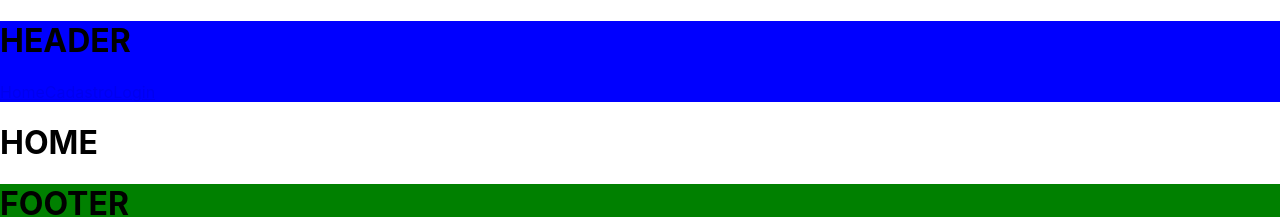
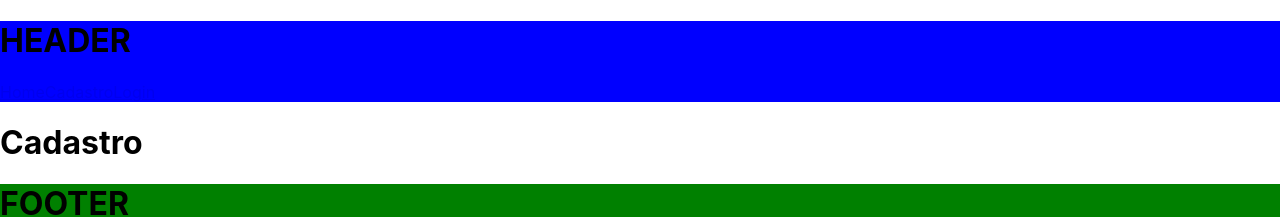
Before and after one commit to equipedevo/API_2_FRONT, a React (Create React App) app in the folder hermez/: page /cadastro in a window 1280 px wide. Shown: the top 217 px of the page. Built offline with nearby package versions, Linux system fonts and the light colour scheme.

Commit message:
Adição da base para as páginas Cadastro e Login

```diff
--- a/hermez/src/App.js
+++ b/hermez/src/App.js
@@ -3,6 +3,8 @@ import { BrowserRouter, Routes, Route } from 'react-router-dom'
 import Base from './pages/Base'
 import Home from './pages/Home';
 import './App.css';
+import Cadastro from './pages/Cadastro';
+import Login from './pages/Login';
 
 function App() {
   return (
@@ -10,8 +12,8 @@ function App() {
       <Routes>
         <Route path="/" element={<Base />}>
           <Route index element={<Home />} />
-          <Route path="cadastro" element={<Home />} />
-          <Route path="login" element={<Home />} />
+          <Route path="cadastro" element={<Cadastro />} />
+          <Route path="login" element={<Login />} />
           {/* path="*" serve para qualquer rota, então deve ficar por último e direcionar para a home ou uma página de erro 404 */}
           <Route path="*" element={<Home />} />
         </Route>
--- /dev/null
+++ b/hermez/src/pages/Cadastro.js
@@ -0,0 +1,9 @@
+import './css/Cadastro.css';
+
+export default function Cadastro(){
+    return (
+        <>
+            <h1>Cadastro</h1>
+        </>
+    );
+}
--- /dev/null
+++ b/hermez/src/pages/Login.js
@@ -0,0 +1,9 @@
+import './css/Login.css';
+
+export default function Login(){
+    return (
+        <>
+            <h1>Login</h1>
+        </>
+    );
+}
```
Also changed, not shown: hermez/src/pages/css/Cadastro.css (added), hermez/src/pages/css/Login.css (added).
